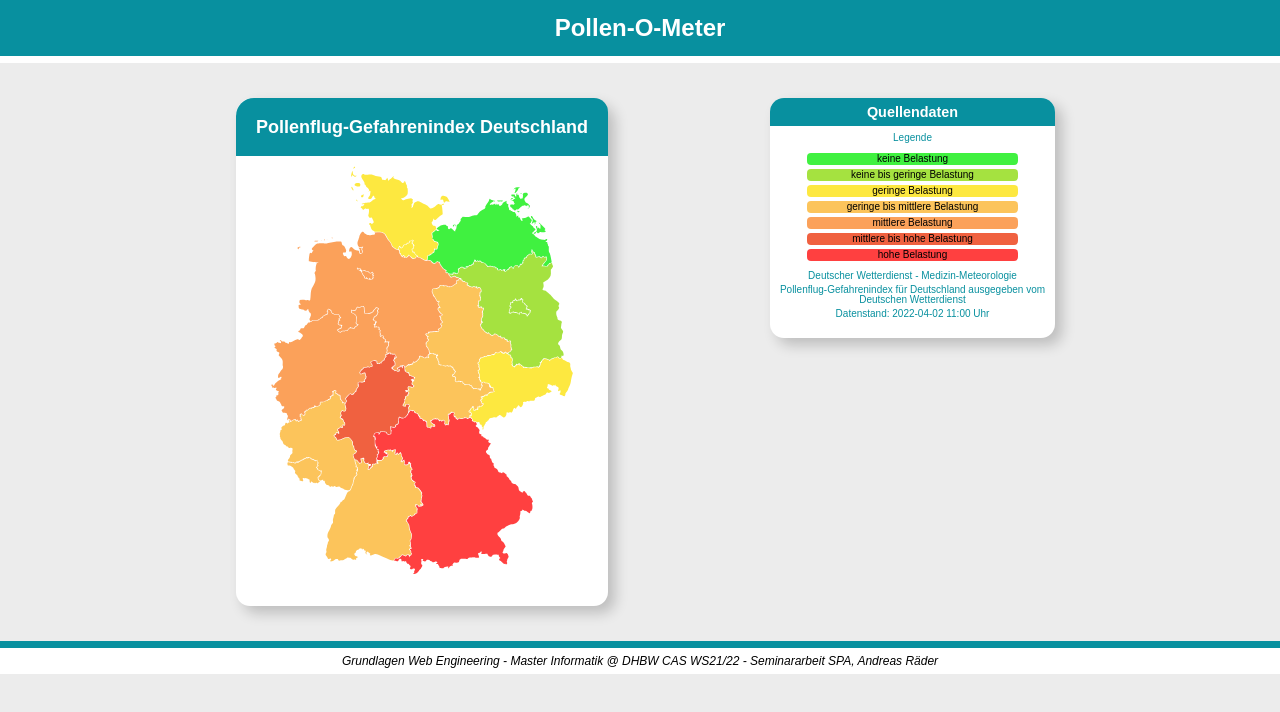
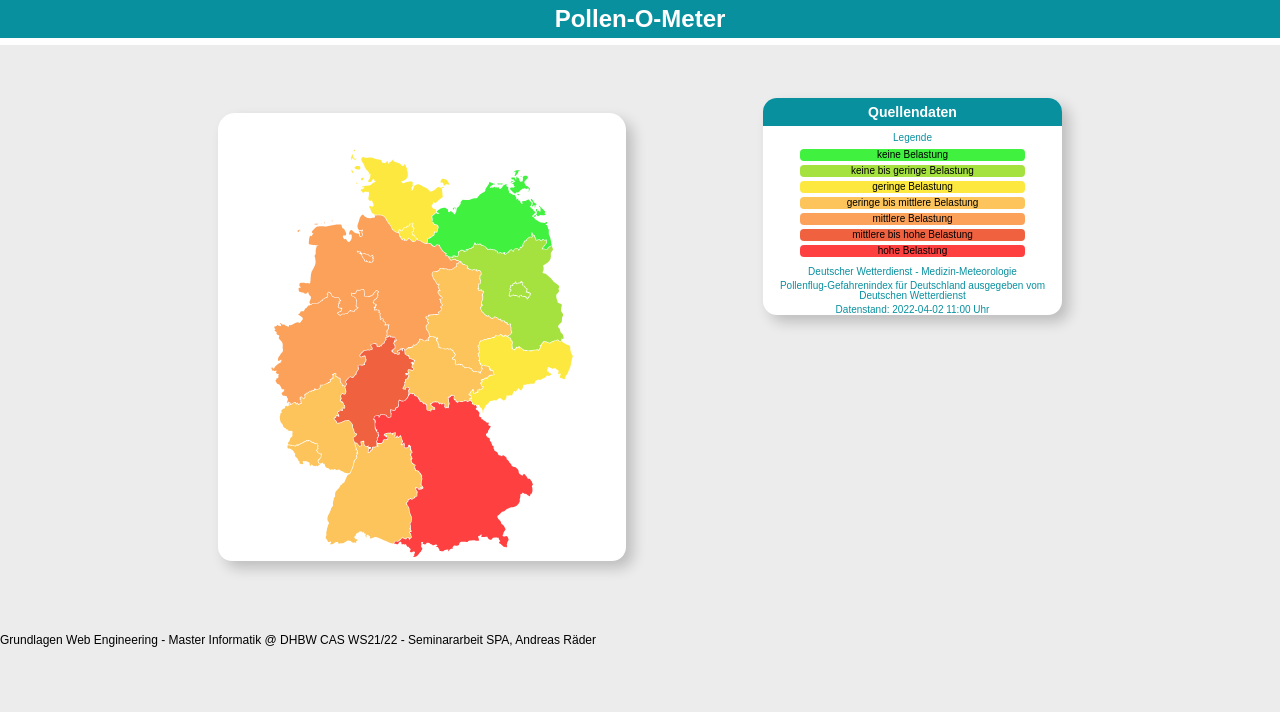
Before and after one commit to wheeler89/pollen-o-meter, a plain HTML site: page index.html in a window 1280 px wide. Drawn offline with Linux system fonts and the light colour scheme.

Commit message:
FINAL basic.css
major change, deleted all divs, cleaning code, and finished

```diff
--- a/basic.css
+++ b/basic.css
@@ -1,33 +1,29 @@
 /* GLOBAL SETTINGS */
-* {
-  flex-wrap: wrap;
-  justify-content: center;
-}
-.container > div {
-  display: flex;
-  color: #000000;
-  font-size: 1em;
-}
 html, body {
   font: 12px/1.0 Arial, Helvetica, sans-serif;
   background-color: #ececec;
+  min-width: 260px;
   margin: 0;
 }
-/* enable SPA possibility */
+main{
+  margin: 14px;
+}
+/* essential to enable SPA possibility */
 .hidden {
   display: none;
 }
 
 /* LOCAL SETTINGS */
 /* header */
-.header{
+header{
+  text-align: center;
   background-color: #08909f;
   border-bottom: 7px solid #ffffff;
-  margin-bottom: 7px;
+  margin: 0 0 7px;
 }
-header{
-  display: flex;
-  text-align: center;
+header h1 {
+  margin: 0;
+  padding: 7px;
 }
 h1#LANDING a {
   text-decoration: none;
@@ -40,21 +36,19 @@ h1#LANDING a:hover {
 /* aside */
 aside {
   text-align: center;
-  justify-content: center;
   color: #ffffff;
   background-color: #ffffff;
   box-shadow: 7px 7px 14px rgba(0,0,0,0.2);
   border-radius: 17px 17px 14px 14px;
-  margin: 0 7px;
 }
-aside h2 {
+aside h3 {
   padding: 20px;
   background-color: #08909f;
   margin: 0;
   border-radius: 18px 14px 0 0;
 }
 aside svg {
-  margin: 7px;
+  width: 100%;
 }
 .federalState {
   opacity: 75%;
@@ -64,20 +58,16 @@ aside svg {
 }
 
 /* article */
-.article {
+article {
   text-align: center;
-}
-article {
+  color: #08909f;
   background-color: #ffffff;
   box-shadow: 7px 7px 14px rgba(0,0,0,0.2);
   border-radius: 14px;
-  color: #08909f;
-  min-width: 211px;
-  margin: 0 7px;
+  min-width: 230px;
 }
 article h3 {
   padding: 7px 0;
-  font-size: larger;
   background-color: #08909f;
   color: #ffffff;
   border-radius: 14px 14px 0 0;
@@ -85,11 +75,12 @@ article h3 {
 }
 article p {
   font-size: smaller;
-  margin: 4px;
+  margin: 4px 4px 0;
 }
 article ul {
   padding: 2px;
   bottom: 30px;
+  width: auto;
   text-align: center;
   color: #000000;
   margin: 0 7px 4px;
@@ -108,6 +99,8 @@ section {
   background-color: #ffffff;
   box-shadow: 7px 7px 14px rgba(0,0,0,0.2);
   border-radius: 14px;
+  min-width: 230px;
+
 }
 section table{
   padding: 4px 10px 7px 10px;
@@ -139,12 +132,11 @@ table tbody td {
 }
 
 /* footer */
-.footer {
-  padding: 7px 14px;
+footer > p {
+  text-align: center;
   background-color: #ffffff;
-  font-size: small;
   border-top: 7px solid #08909f;
-  text-align: center;
+  padding: 4px 0;
+  font-size: x-small;
   font-style:italic;
-  margin-top: 7px;
 }
```
